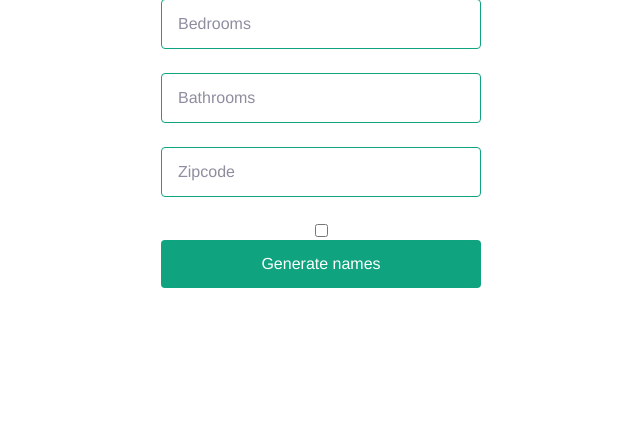
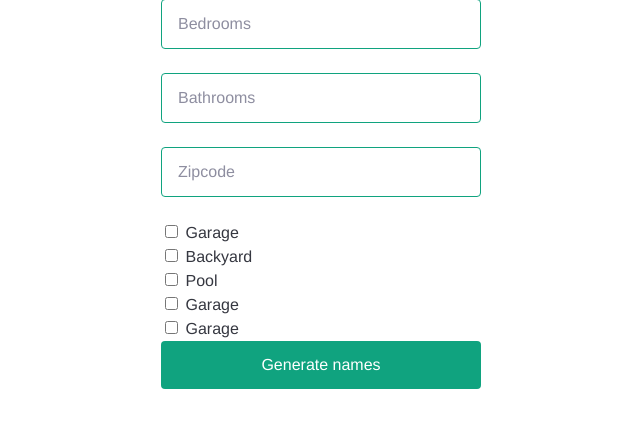
Before and after one commit to jgrossberg/python-franklin, a Flask app: page / in a window 1280 px wide. Shown: the part 189-617 px from the top of the page, without its empty margins (319-959 px from the left). Run offline with Flask 2, Linux system fonts and the light colour scheme; some web fonts are replaced.

Commit message:
handle lack of api key and add check boxies

```diff
--- a/app.py
+++ b/app.py
@@ -11,13 +11,16 @@ openai.api_key = os.getenv("OPENAI_API_KEY")
 def index():
     if request.method == "POST":
         bedroom_count = request.form["bedroomCount"]
-        response = openai.Completion.create(
+        try:
+            response = openai.Completion.create(
             model="text-davinci-002",
             prompt=generate_prompt(bedroom_count),
             max_tokens=500,
             temperature=0.6,
         )
-        return redirect(url_for("index", result=response.choices[0].text))
+            return redirect(url_for("index", result=response.choices[0].text))
+        except:
+            return redirect(url_for("index", result="error"))
 
     result = request.args.get("result")
     return render_template("index.html", result=result)
--- a/templates/index.html
+++ b/templates/index.html
@@ -17,10 +17,36 @@
   <h3>Tell us about your property</h3>
   <form action="/" method="post">
 
-    <input type="text" name="bedroomCount" placeholder="Bedrooms" required />
-    <input type="text" name="bathroomCount" placeholder="Bathrooms" required />
-    <input type="text" name="zipcode" placeholder="Zipcode" required />
-    <input type="checkbox" name="garage" placeholder="garage" required />
+    <input type="text" name="bedroomCount" placeholder="Bedrooms" />
+    <input type="text" name="bathroomCount" placeholder="Bathrooms" />
+    <input type="text" name="zipcode" placeholder="Zipcode" />
+
+    <div>
+
+      <input type="checkbox" name="garage" name="garage" required>
+      <label for="garage">Garage</label>
+    </div>
+
+    <div>
+      <input type="checkbox" name="backyard" name="backyard" required>
+      <label for="backyard">Backyard</label>
+    </div>
+
+    <div>
+      <input type="checkbox" name="pool" name="pool" required>
+      <label for="pool">Pool</label>
+    </div>
+
+    <div>
+      <input type="checkbox" name="garage" name="garage" required>
+      <label for="garage">Garage</label>
+    </div>
+
+    <div>
+
+      <input type="checkbox" name="garage" name="garage" required>
+      <label for="garage">Garage</label>
+    </div>
 
     <input type="submit" value="Generate names" />
   </form>
```
Also changed, not shown: 1 other file.
